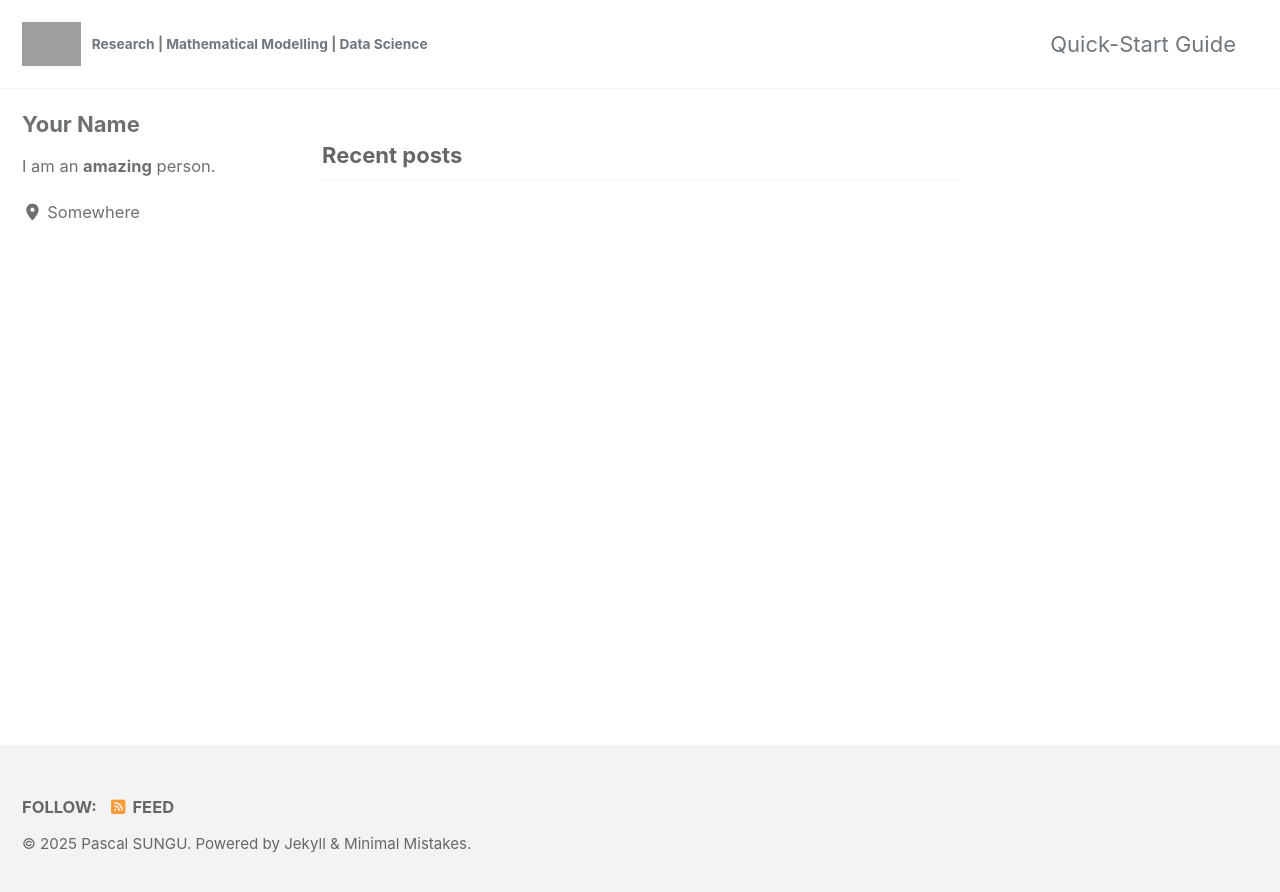
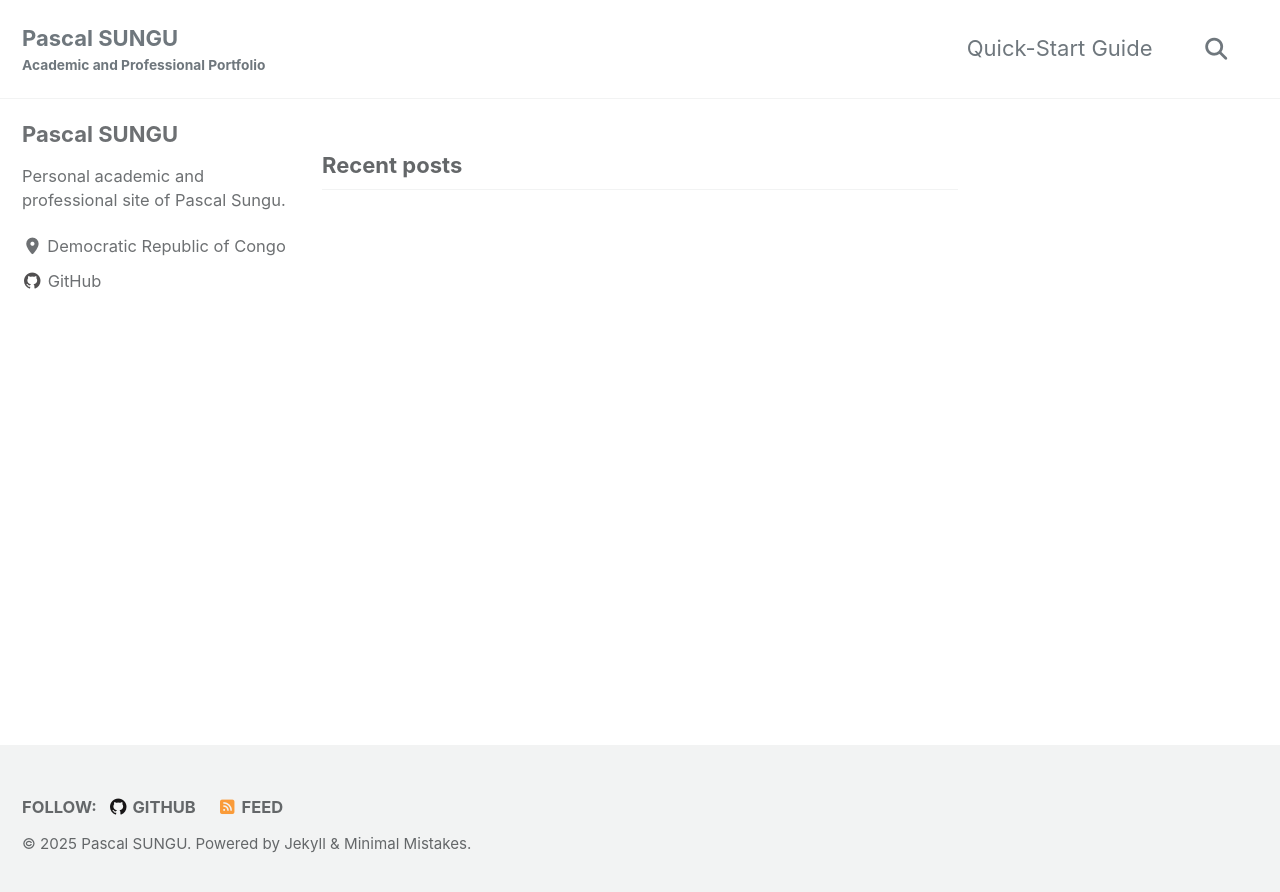
Before and after one commit to Pascal-SUNGU/Pascal-SUNGU.github.io, a Jekyll site: the page built from index.html, in a window 1280 px wide. Shown: the top 892 px of the page. Built offline with Jekyll 4.4.1, drawn with Linux system fonts in a browser that asks for light colours; cached includes are drawn as plain includes; the list of posts is cut into pages by our own code; part of the change alters nothing that is shown; grey boxes are pictures that could not be loaded.

Commit message:
My personal information in config file

```diff
--- a/_config.yml
+++ b/_config.yml
@@ -6,167 +6,155 @@
 # `jekyll serve`. If you change this file, please restart the server process.
 
 # Theme Settings
-remote_theme: "mmistakes/minimal-mistakes"  # Theme loaded from GitHub
+#
+# Review documentation to determine if you should use `theme` or `remote_theme`
+# https://mmistakes.github.io/minimal-mistakes/docs/quick-start-guide/#installing-the-theme
 
-# Choose your site skin (style): "air", "mint", "dark", etc.
-minimal_mistakes_skin: "default"
+# theme                  : "minimal-mistakes-jekyll"
+# remote_theme           : "mmistakes/minimal-mistakes"
+minimal_mistakes_skin    : "default" # Skin color theme: "air", "aqua", "contrast", "dark", etc.
 
 # Site Settings
-locale: "en-US"  # Site language/region
-rtl: false  # Right-to-left layout (false for English/French)
+locale                   : "en-US" # Language and region setting
+rtl                      : # true, false (default) # Right-to-left layout (keep blank unless needed)
+title                    : "Pascal SUNGU" # Title shown in browser tab
+title_separator          : "-" # Used in title construction: "Pascal SUNGU - Page Title"
+subtitle                 : "Academic and Professional Portfolio" # Optional tagline below title (can adjust later)
+name                     : "Pascal SUNGU" # Used in author information
+description              : "Personal academic and professional site of Pascal SUNGU." # Shown in search engine previews
+url                      : "https://pascal-sungu.github.io" # The full URL to your site
+baseurl                  : "" # Leave blank for GitHub Pages using user/organization site (not a subfolder)
+repository               : "Pascal-SUNGU/Pascal-SUNGU.github.io" # GitHub username/repository-name
+teaser                   : # path of fallback teaser image, e.g. "/assets/images/500x300.png"
+logo                     : # path of logo image to display in the masthead, e.g. "/assets/images/88x88.png"
+masthead_title           : # overrides the website title displayed in the masthead, use " " for no title
+breadcrumbs              : false # Optional breadcrumb navigation (enable if needed)
+words_per_minute         : 200 # Used for estimating read time
+enable_copy_code_button  : true # Adds a copy button to code blocks
+copyright                : "Pascal SUNGU" # Shown in footer
+copyright_url            : "https://pascal-sungu.github.io" # Link from the copyright
+comments:
+  provider: false # Disable comments for now (you can enable later with "giscus", "disqus", etc.)
+  disqus:
+    shortname: # Required if using Disqus
+  discourse:
+    server: # Required if using Discourse
+  facebook:
+    appid:
+    num_posts: # 5 (default)
+    colorscheme: # "light" or "dark"
+  utterances:
+    theme: # "github-light" (default), "github-dark"
+    issue_term: # "pathname" (default)
+  giscus:
+    repo_id:
+    category_name:
+    category_id:
+    discussion_term: # "pathname" (default)
+    reactions_enabled: '1'
+    theme: "light"
+    strict: 0
+    input_position: "bottom"
+    emit_metadata: 0
+    lang: "en"
+    lazy: false
+  staticman:
+    branch: "master"
+    endpoint: # Required if using Staticman
 
-title: "Pascal SUNGU"  # Site title
-title_separator: "-"  # Separator used in page titles
-subtitle: "Research | Mathematical Modelling | Data Science"  # Short tagline
+reCaptcha:
+  siteKey:
+  secret:
 
-name: "Pascal SUNGU"  # Your full name
-description: "Personal academic and professional site of Pascal Sungu."  # Appears in search and social previews
+atom_feed:
+  path: # blank (default) uses feed.xml
+  hide: false
 
-url: "https://pascal-sungu.github.io"  # Your website URL
-baseurl: ""  # Leave blank if publishing to root (not /blog or subdir)
+search: true # Enable search
+search_full_content: false
+search_provider: lunr
 
-repository: "Pascal-SUNGU/Pascal-SUNGU.github.io"  # GitHub repo path
+lunr:
+  search_within_pages: false
 
-teaser: "/assets/images/default-banner.png"  # Optional fallback image for posts
+algolia:
+  application_id:
+  index_name:
+  search_only_api_key:
+  powered_by: true
 
-logo: "/assets/images/logo.png"  # Optional logo for site (upload this image)
+google:
+  search_engine_id:
+  instant_search: false
 
-masthead_title: " "  # Use " " to hide site title if using logo only
-
-breadcrumbs: true  # Navigation path at top of pages
-
-words_per_minute: 200  # Reading time estimate
-
-enable_copy_code_button: true  # Add "copy" button to code blocks
-
-copyright: "Pascal SUNGU"
-copyright_url: "https://pascal-sungu.github.io"
-comments:
-  provider               : # false (default), "disqus", "discourse", "facebook", "staticman", "staticman_v2", "utterances", "giscus", "custom"
-  disqus:
-    shortname            : # https://help.disqus.com/customer/portal/articles/466208-what-s-a-shortname-
-  discourse:
-    server               : # https://meta.discourse.org/t/embedding-discourse-comments-via-javascript/31963 , e.g.: meta.discourse.org
-  facebook:
-    # https://developers.facebook.com/docs/plugins/comments
-    appid                :
-    num_posts            : # 5 (default)
-    colorscheme          : # "light" (default), "dark"
-  utterances:
-    theme                : # "github-light" (default), "github-dark"
-    issue_term           : # "pathname" (default)
-  giscus:
-    repo_id              : # Shown during giscus setup at https://giscus.app
-    category_name        : # Full text name of the category
-    category_id          : # Shown during giscus setup at https://giscus.app
-    discussion_term      : # "pathname" (default), "url", "title", "og:title"
-    reactions_enabled    : # '1' for enabled (default), '0' for disabled
-    theme                : # "light" (default), "dark", "dark_dimmed", "transparent_dark", "preferred_color_scheme"
-    strict               : # 1 for enabled, 0 for disabled (default)
-    input_position       : # "top", "bottom" # The comment input box will be placed above or below the comments
-    emit_metadata        : # 1 for enabled, 0 for disabled (default) # https://github.com/giscus/giscus/blob/main/ADVANCED-USAGE.md#imetadatamessage
-    lang                 : # "en" (default)
-    lazy                 : # true, false # Loading of the comments will be deferred until the user scrolls near the comments container.
-  staticman:
-    branch               : # "master"
-    endpoint             : # "https://{your Staticman v3 API}/v3/entry/github/"
-reCaptcha:
-  siteKey                :
-  secret                 :
-atom_feed:
-  path                   : # blank (default) uses feed.xml
-  hide                   : # true, false (default)
-search                   : # true, false (default)
-search_full_content      : # true, false (default)
-search_provider          : # lunr (default), algolia, google
-lunr:
-  search_within_pages    : # true, false (default)
-algolia:
-  application_id         : # YOUR_APPLICATION_ID
-  index_name             : # YOUR_INDEX_NAME
-  search_only_api_key    : # YOUR_SEARCH_ONLY_API_KEY
-  powered_by             : # true (default), false
-google:
-  search_engine_id       : # YOUR_SEARCH_ENGINE_ID
-  instant_search         : # false (default), true
 # SEO Related
-google_site_verification :
-bing_site_verification   :
-naver_site_verification  :
-yandex_site_verification :
-baidu_site_verification  :
+google_site_verification:
+bing_site_verification:
+naver_site_verification:
+yandex_site_verification:
+baidu_site_verification:
 
 # Social Sharing
 twitter:
-  username               :
+  username               : # ← your Twitter username (no @)
 facebook:
-  username               :
+  username               : # ← your Facebook username
   app_id                 :
   publisher              :
-og_image                 : # Open Graph/Twitter default site image
+og_image                 : # "/assets/images/social-default.png" ← optional preview image
+
 # For specifying social profiles
 # - https://developers.google.com/structured-data/customize/social-profiles
 social:
-  type                   : # Person or Organization (defaults to Person)
-  name                   : # If the user or organization name differs from the site's name
-  links: # An array of links to social media profiles
+  type                   : Person
+  name                   : Pascal SUNGU
+  links:
+    - "https://github.com/Pascal-SUNGU"
+    # Add more social profile URLs here as needed
 
 # Analytics
 analytics:
-  provider               : # false (default), "google", "google-universal", "google-gtag", "custom"
+  provider               : false # ← set to "google-gtag" later if using Google Analytics
   google:
     tracking_id          :
-    anonymize_ip         : # true, false (default)
-
+    anonymize_ip         : false
 
 # Site Author
 author:
-  name             : "Your Name"
-  avatar           : # path of avatar image, e.g. "/assets/images/bio-photo.jpg"
-  bio              : "I am an **amazing** person."
-  location         : "Somewhere"
-  email            :
+  name             : "Pascal SUNGU"
+  avatar           : # "/assets/images/bio-photo.jpg" ← upload image if desired
+  bio              : "Personal academic and professional site of Pascal Sungu."
+  location         : "Democratic Republic of Congo"
+  email            : # "your.email@example.com"
   links:
     - label: "Email"
       icon: "fas fa-fw fa-envelope-square"
-      # url: "mailto:your.name@email.com"
-    - label: "Website"
-      icon: "fas fa-fw fa-link"
-      # url: "https://your-website.com"
+      # url: "mailto:your.email@example.com"
+    - label: "GitHub"
+      icon: "fab fa-fw fa-github"
+      url: "https://github.com/Pascal-SUNGU"
     - label: "Twitter"
       icon: "fab fa-fw fa-twitter-square"
-      # url: "https://twitter.com/"
-    - label: "Facebook"
-      icon: "fab fa-fw fa-facebook-square"
-      # url: "https://facebook.com/"
-    - label: "GitHub"
-      icon: "fab fa-fw fa-github"
-      # url: "https://github.com/"
-    - label: "Instagram"
-      icon: "fab fa-fw fa-instagram"
-      # url: "https://instagram.com/"
+      # url: "https://twitter.com/your_handle"
+    - label: "LinkedIn"
+      icon: "fab fa-fw fa-linkedin"
+      # url: "https://linkedin.com/in/your-profile"
 
 # Site Footer
 footer:
   links:
+    - label: "GitHub"
+      icon: "fab fa-fw fa-github"
+      url: "https://github.com/Pascal-SUNGU"
     - label: "Twitter"
       icon: "fab fa-fw fa-twitter-square"
-      # url:
-    - label: "Facebook"
-      icon: "fab fa-fw fa-facebook-square"
-      # url:
-    - label: "GitHub"
-      icon: "fab fa-fw fa-github"
-      # url:
-    - label: "GitLab"
-      icon: "fab fa-fw fa-gitlab"
-      # url:
-    - label: "Bitbucket"
-      icon: "fab fa-fw fa-bitbucket"
-      # url:
+      # url: "https://twitter.com/your_handle"
+    - label: "LinkedIn"
+      icon: "fab fa-fw fa-linkedin"
+      # url: "https://linkedin.com/in/your-profile"
     - label: "Instagram"
       icon: "fab fa-fw fa-instagram"
-      # url:
+      # url: "https://instagram.com/your_profile"
 
 
 # Reading Files
@@ -199,14 +187,13 @@ exclude:
   - Rakefile
   - README
   - tmp
-  - /docs # ignore Minimal Mistakes /docs
-  - /test # ignore Minimal Mistakes /test
+  - /docs  # exclude docs folder from build
+  - /test  # exclude test folder from build
 keep_files:
   - .git
   - .svn
 encoding: "utf-8"
 markdown_ext: "markdown,mkdown,mkdn,mkd,md"
-
 
 # Conversion
 markdown: kramdown
@@ -214,7 +201,6 @@ highlighter: rouge
 lsi: false
 excerpt_separator: "\n\n"
 incremental: false
-
 
 # Markdown Processing
 kramdown:
@@ -227,27 +213,21 @@ kramdown:
   smart_quotes: lsquo,rsquo,ldquo,rdquo
   enable_coderay: false
 
-
 # Sass/SCSS
 sass:
   sass_dir: _sass
-  style: compressed # https://sass-lang.com/documentation/file.SASS_REFERENCE.html#output_style
-
+  style: compressed # options: nested, expanded, compact, compressed
 
 # Outputting
 permalink: /:categories/:title/
-timezone: # https://en.wikipedia.org/wiki/List_of_tz_database_time_zones
-
+timezone: Africa/Lubumbashi  # <-- set your time zone here
 
 # Pagination with jekyll-paginate
-paginate: 5 # amount of posts to show
+paginate: 5
 paginate_path: /page:num/
 
-# Pagination with jekyll-paginate-v2
-# See https://github.com/sverrirs/jekyll-paginate-v2/blob/master/README-GENERATOR.md#site-configuration
-#   for configuration details
+# Pagination with jekyll-paginate-v2 (optional)
 pagination:
-  # Set enabled to true to use paginate v2
   # enabled: true
   debug: false
   collection: 'posts'
@@ -264,16 +244,15 @@ pagination:
     before: 2
     after: 2
 
+# Plugins (previously called gems)
+plugins:
+  - jekyll-paginate         # basic blog pagination
+  - jekyll-sitemap          # auto-generates sitemap.xml
+  - jekyll-gist             # embed GitHub gists
+  - jekyll-feed             # creates RSS feed
+  - jekyll-include-cache    # speeds up includes
 
-# Plugins (previously gems:)
-plugins:
-  - jekyll-paginate
-  - jekyll-sitemap
-  - jekyll-gist
-  - jekyll-feed
-  - jekyll-include-cache
-
-# mimic GitHub Pages with --safe
+# Whitelisted plugins (safe mode for GitHub Pages)
 whitelist:
   - jekyll-paginate
   - jekyll-sitemap
@@ -281,24 +260,16 @@ whitelist:
   - jekyll-feed
   - jekyll-include-cache
 
+# Archives (for tags and categories)
+category_archive:
+  type: liquid              # use Liquid templates (GitHub Pages–compatible)
+  path: /categories/
 
-# Archives
-#  Type
-#  - GitHub Pages compatible archive pages built with Liquid ~> type: liquid (default)
-#  - Jekyll Archives plugin archive pages ~> type: jekyll-archives
-#  Path (examples)
-#  - Archive page should exist at path when using Liquid method or you can
-#    expect broken links (especially with breadcrumbs enabled)
-#  - <base_path>/tags/my-awesome-tag/index.html ~> path: /tags/
-#  - <base_path>/categories/my-awesome-category/index.html ~> path: /categories/
-#  - <base_path>/my-awesome-category/index.html ~> path: /
-category_archive:
-  type: liquid
-  path: /categories/
 tag_archive:
   type: liquid
   path: /tags/
-# https://github.com/jekyll/jekyll-archives
+
+# Optional: enable if you want nicer permalinks for archives
 # jekyll-archives:
 #   enabled:
 #     - categories
@@ -310,25 +281,21 @@ tag_archive:
 #     category: /categories/:name/
 #     tag: /tags/:name/
 
-
-# HTML Compression
-# - https://jch.penibelst.de/
+# HTML Compression (removes whitespace to reduce file size)
 compress_html:
   clippings: all
   ignore:
     envs: development
 
-
-# Defaults
+# Defaults for blog posts
 defaults:
-  # _posts
   - scope:
-      path: ""
+      path: ""              # applies to all folders
       type: posts
     values:
-      layout: single
-      author_profile: true
-      read_time: true
-      comments: # true
-      share: true
-      related: true
+      layout: single        # use the "single" layout
+      author_profile: true  # show author info box
+      read_time: true       # show estimated reading time
+      comments:             # leave blank or set to true to enable later
+      share: true           # enable social share buttons
+      related: true         # show related posts
```
